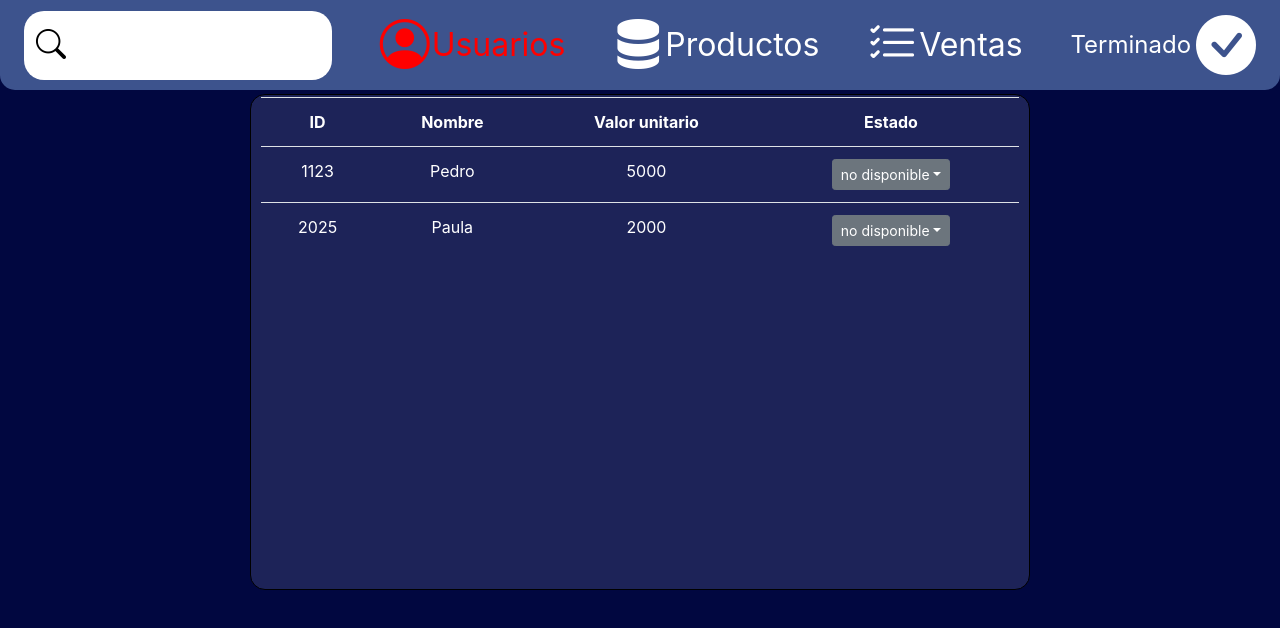
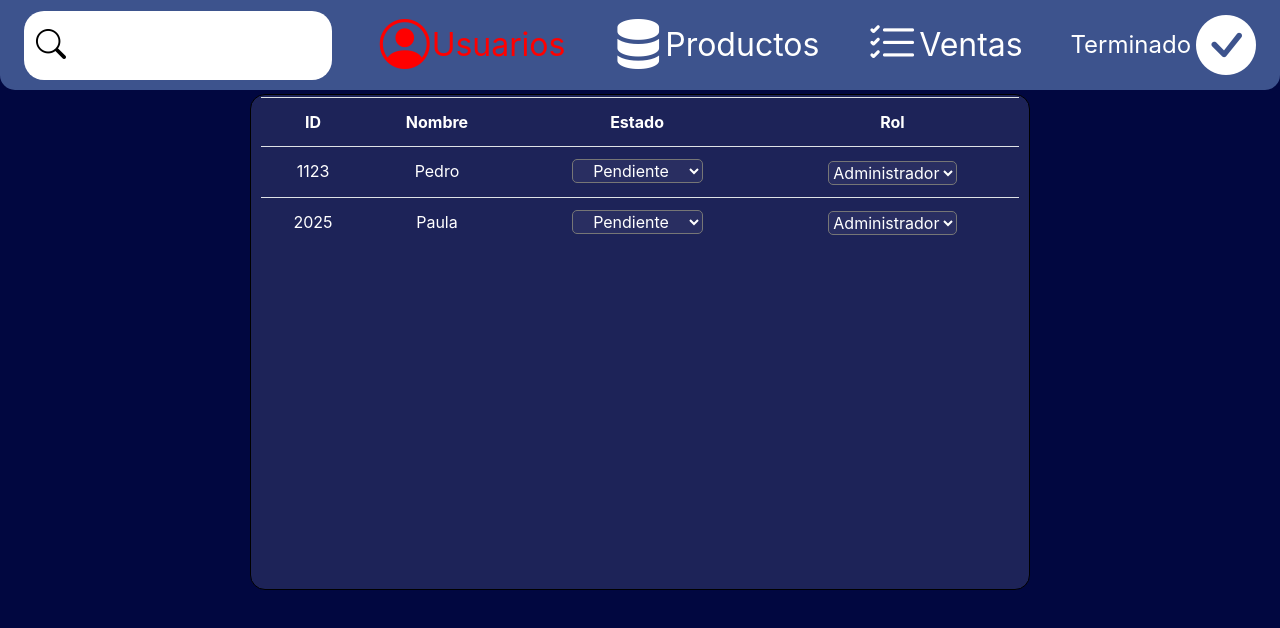
Before and after one commit to Alexcastr/deveApps, a React (Create React App) app: page /usuarios in a window 1280 px wide. Shown: the top 628 px of the page. Built offline with nearby package versions, Linux system fonts and the light colour scheme.

Commit message:
Crear tabla de usuarios

```diff
--- a/src/Components/Bodyuser.jsx
+++ b/src/Components/Bodyuser.jsx
@@ -8,25 +8,26 @@ const Bodyuser = () => {
             <tr className="head-body">
               <th>ID</th>
               <th>Nombre</th>
-              <th>Valor unitario</th>
               <th>Estado</th>
+              <th>Rol</th>
             </tr>
             <tr class="fila_impar">
               <td>1123</td>
               <td>Pedro</td>
-              <td>5000</td>
+              <td>
+              <select>
+                  <option>Pendiente</option>
+                  <option>Autorizado</option>
+                  <option>No Autorizado</option>
+                </select>
+              </td>
               <td>
                 {" "}
                 <div class="btn-group">
-                  <button
-                    class="btn btn-secondary btn-sm dropdown-toggle"
-                    type="button"
-                    data-toggle="dropdown"
-                    aria-haspopup="true"
-                    aria-expanded="false"
-                  >
-                    no disponible
-                  </button>
+                <select>
+                  <option>Administrador</option>
+                  <option>Vendedor</option>
+                </select>
                   <div class="dropdown-menu"></div>
                 </div>
               </td>
@@ -34,19 +35,20 @@ const Bodyuser = () => {
             <tr class="fila_resaltada">
               <td>2025</td>
               <td>Paula</td>
-              <td>2000</td>
+              <td>
+              <select>
+                  <option>Pendiente</option>
+                  <option>Autorizado</option>
+                  <option>No Autorizado</option>
+                </select>
+              </td>
               <td>
                 {" "}
                 <div class="btn-group">
-                  <button
-                    class="btn btn-secondary btn-sm dropdown-toggle"
-                    type="button"
-                    data-toggle="dropdown"
-                    aria-haspopup="true"
-                    aria-expanded="false"
-                  >
-                    no disponible
-                  </button>
+                <select>
+                  <option>Administrador</option>
+                  <option>Vendedor</option>
+                </select>
                   <div class="dropdown-menu"></div>
                 </div>
               </td>
--- a/src/Components/bodyProduct.jsx
+++ b/src/Components/bodyProduct.jsx
@@ -18,15 +18,10 @@ const Bodyproduct = () => {
             <td>
               {" "}
               <div class="btn-group">
-                <button
-                  class="btn btn-secondary btn-sm dropdown-toggle"
-                  type="button"
-                  data-toggle="dropdown"
-                  aria-haspopup="true"
-                  aria-expanded="false"
-                >
-                  no disponible
-                </button>
+              <select>
+                  <option>Disponible</option>
+                  <option>No Disponible</option>
+                </select>
                 <div class="dropdown-menu"></div>
               </div>
             </td>
--- a/src/Styles/Body.css
+++ b/src/Styles/Body.css
@@ -1,9 +1,10 @@
 body {
     background-color: #010740;
-    text-align: center;
+
 }
 
 body .center-content {
+    text-align: center;
     border: 1px solid #1228ec3d;
     margin: 0 250px;
     background-color: #31376998;
@@ -20,3 +21,22 @@ body table {
     color: white;
     width: 98%;
 }
+
+select{
+    border-radius: 5px;
+    background-color: #fff;
+    text-align: center;
+    background-color: #31376998;
+    color: white;
+}
+
+select:hover{
+    cursor: pointer;
+}
+
+select:focus{
+    border-color: #aaa;
+    box-shadow: 0 0 1px 3px rgba(186, 193, 201, 0.7);
+    color:white;
+    outline: none;
+}
```
